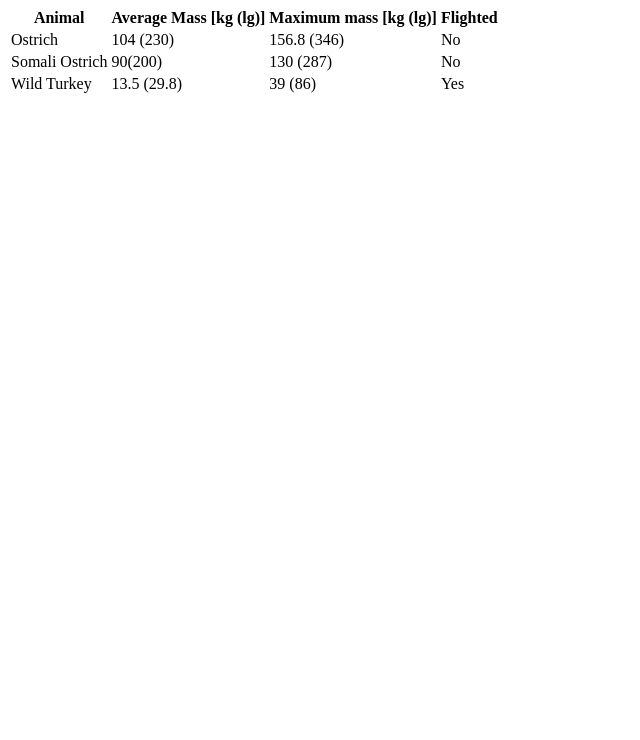
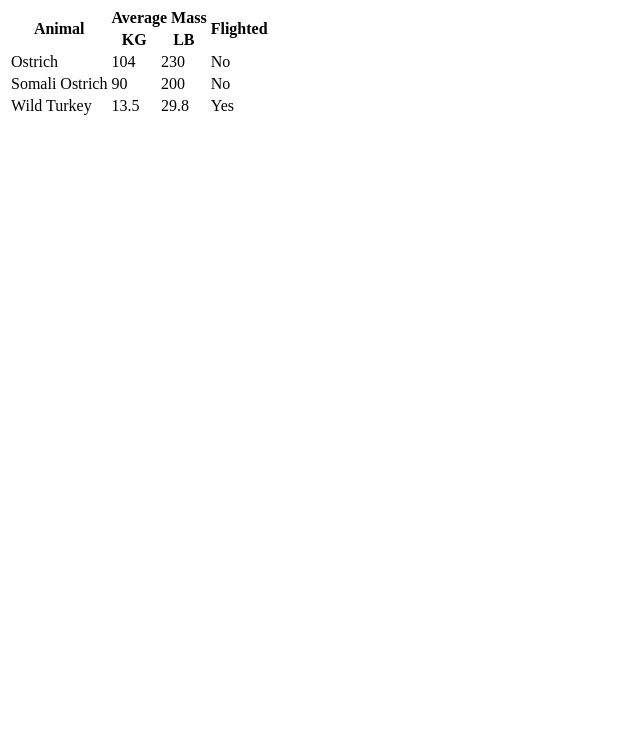
Before and after one commit to lhsthree/html-table, a plain HTML site: page index.html in a window 1280 px wide. Shown: the part 60-800 px from the top of the page, without its empty margins (0-640 px from the left). Drawn offline with Linux system fonts and the light colour scheme.

Commit message:
feat: adding double row in table

```diff
--- a/index.html
+++ b/index.html
@@ -7,30 +7,37 @@
 <body>
 	<h1>Heaviest Birds</h1>
 	<table>
+		<thead>
 			<tr>
-			<th>Animal</th>
-			<th>Average Mass [kg (lg)]</th>
-			<th>Maximum mass [kg (lg)]</th>
-			<th>Flighted</th>
+				<th rowspan="2">Animal</th>
+				<th colspan="2">Average Mass</th>
+				<th rowspan="2">Flighted</th>
 			</tr>
 			<tr>
+				<th>KG</th>
+				<th>LB</th>
+			</tr>
+		</thead>
+		<tbody>
+			<tr>
 		   		<td>Ostrich</td>
-	   		<td>104 (230)</td>
-	   		<td>156.8 (346)</td>
+		   		<td>104</td>
+		   		<td>230</td>
 		   		<td>No</td>
 		   	</tr>
 		   	<tr>
 		   		<td>Somali Ostrich</td>
-	   		<td>90(200)</td>
-	   		<td>130 (287)</td>
+		   		<td>90</td>
+		   		<td>200</td>
 		   		<td>No</td>
 		   	</tr>
 		   	<tr>
 		   		<td>Wild Turkey</td>
-	   		<td>13.5 (29.8)</td>
-	   		<td>39 (86)</td>
+		   		<td>13.5</td>
+		   		<td>29.8</td>
 		   		<td>Yes</td>
 		   	</tr>
+		</tbody>
 	</table>
 </body>
 </html>
```
Lines whose indentation alone changed are shown as unchanged.
